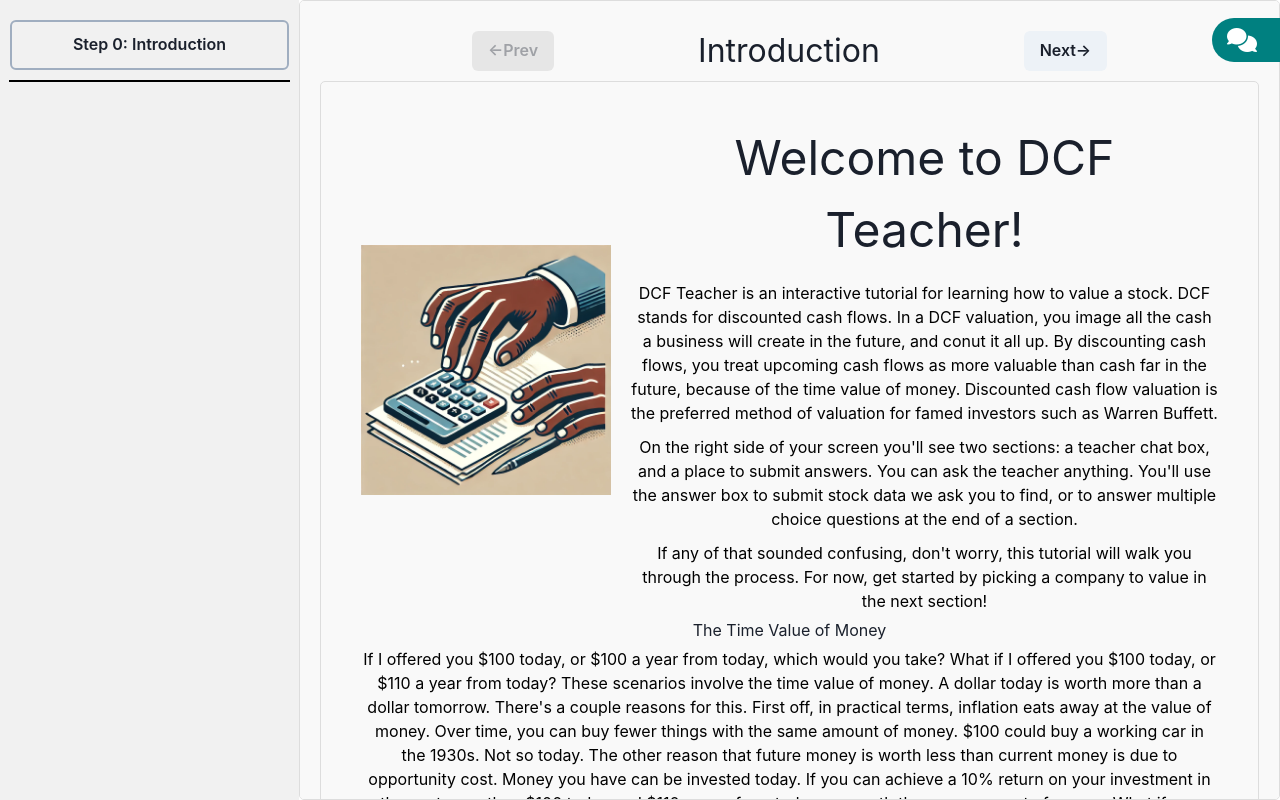
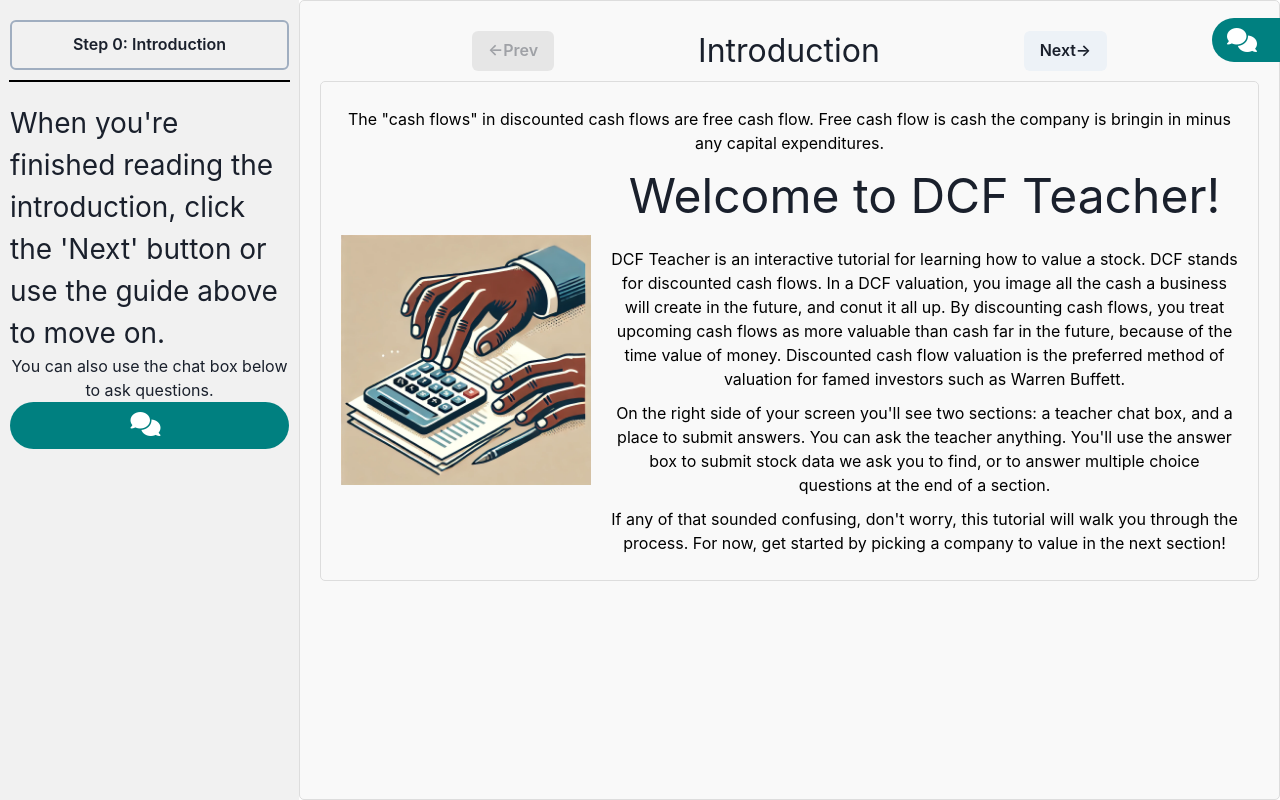
Before and after one commit to JeliHacker/dcf-teacher, a React (Create React App) app in the folder frontend/: page / in a window 1280 px wide. Built offline with nearby package versions, Linux system fonts and the light colour scheme; no server answers.

Commit message:
update styling and content

```diff
--- a/frontend/src/App.js
+++ b/frontend/src/App.js
@@ -107,11 +107,7 @@ function App() {
               sectionIndex={currentSection}
               navigateToSection={navigateToSection}
             >
-              <IntroSection
-                title={sections[currentSection].title}
-                onComplete={completeSection}
-                completed={sections[currentSection].completed}
-              />
+              <InstructionsComponent text='The "cash flows" in discounted cash flows are free cash flow. Free cash flow is cash the company is bringin in minus any capital expenditures.' />
             </SectionComponent>
           ) : currentSection === 1 ? (
             <SectionComponent
@@ -151,14 +147,12 @@ function App() {
               sectionIndex={currentSection}
               navigateToSection={navigateToSection}
             >
-              <InstructionsComponent text='The "cash flows" in discounted cash flows are free cash flow. Free cash flow is cash the company is bringin in minus any capital expenditures.' />
               <FinancialStatements
                 cik={selectedStock.cik}
                 accessionNumber={selectedStock.accessionNumber}
                 ticker={selectedStock.ticker}
                 onComplete={completeSection}
               />
-
             </SectionComponent>
           ) : currentSection === 4 && selectedStock ? (
             <SectionComponent
@@ -170,7 +164,6 @@ function App() {
               sectionIndex={currentSection}
               navigateToSection={navigateToSection}
             >
-              <InstructionsComponent text="Now, get the operating cash flows and the capital expenditures for each of the past 10 years." />
               <FinancialStatements
                 cik={selectedStock.cik}
                 accessionNumber={selectedStock.accessionNumber}
@@ -188,7 +181,6 @@ function App() {
               sectionIndex={currentSection}
               navigateToSection={navigateToSection}
             >
-              <InstructionsComponent text="Now, get the operating cash flows and the capital expenditures for each of the past 10 years." />
               <FinancialStatements
                 cik={selectedStock.cik}
                 accessionNumber={selectedStock.accessionNumber}
--- a/frontend/src/components/ChatDrawer.css
+++ b/frontend/src/components/ChatDrawer.css
@@ -14,8 +14,10 @@
   transition: background-color 0.3s ease;
 }
 
-  .chat-tag:hover, .chat-tag button:hover {
-    background-color: #004d40; /* Darker teal on hover */
+.chat-tag:hover,
+.chat-tag button:hover {
+  background-color: #004d40;
+  /* Darker teal on hover */
 }
 
 .chat-tag i {
--- a/frontend/src/components/ChatDrawer.js
+++ b/frontend/src/components/ChatDrawer.js
@@ -7,7 +7,6 @@ import {
   DrawerOverlay,
   useDisclosure
 } from '@chakra-ui/react';
-
 import React from 'react';
 import TeacherChat from './TeacherChat';
 import './ChatDrawer.css';
@@ -31,7 +30,6 @@ const ChatDrawer = ({ chatHistory, isLoading, userMessage, setUserMessage, sendM
         }}
       >
         <i className="fas fa-comments"></i> {/* Chat icon */}
-
       </div>
       <Drawer
         isOpen={isOpen}
--- a/frontend/src/components/InstructionsComponent.js
+++ b/frontend/src/components/InstructionsComponent.js
@@ -1,9 +1,32 @@
+import dcf_teacher_intro from '../assets/dcf_teacher_intro.png';
+
 function InstructionsComponent({ text }) {
-    return (
+  return (
+    <div className="section">
       <div className="instructions">
         <p>{text}</p>
+        <div style={{ display: 'flex', flexDirection: 'row', justifyContent: 'space-between' }}>
+          <img src={dcf_teacher_intro} alt={"DCF Teacher"} className="intro-image" />
+
+          <div className="intro-text">
+            <h3>Welcome to DCF Teacher!</h3>
+            <p>DCF Teacher is an interactive tutorial for learning how to value a stock.
+              DCF stands for <span className="italics">discounted cash flows.</span> In a DCF valuation, you image all the cash a business will create in the future,
+              and conut it all up. By discounting cash flows, you treat upcoming cash flows as more valuable than cash far in the future, because of the time value of money.
+              Discounted cash flow valuation is the preferred method of valuation for famed investors such as Warren Buffett.
+            </p>
+            <p>
+              On the right side of your screen you'll see two sections: a teacher chat box, and a place to submit answers. You can ask the teacher anything.
+              You'll use the answer box to submit stock data we ask you to find, or to answer multiple choice questions at the end of a section.
+            </p>
+            <p>
+              If any of that sounded confusing, don't worry, this tutorial will walk you through the process. For now, get started by picking a company to value in the next section!
+            </p>
+          </div>
+        </div>
       </div>
-    );
-  }
+    </div>
+  );
+}
 
 export default InstructionsComponent;
--- a/frontend/src/components/IntroSection.js
+++ b/frontend/src/components/IntroSection.js
@@ -8,25 +8,6 @@ function IntroSection({ onComplete }) {
         <div className="section">
 
             <div className="intro-section">
-                <div style={{ display: 'flex', flexDirection: 'row', justifyContent: 'space-between' }}>
-                    <img src={dcf_teacher_intro} alt={"DCF Teacher"} className="intro-image" />
-
-                    <div className="intro-text">
-                        <h3>Welcome to DCF Teacher!</h3>
-                        <p>DCF Teacher is an interactive tutorial for learning how to value a stock.
-                            DCF stands for <span className="italics">discounted cash flows.</span> In a DCF valuation, you image all the cash a business will create in the future,
-                            and conut it all up. By discounting cash flows, you treat upcoming cash flows as more valuable than cash far in the future, because of the time value of money.
-                            Discounted cash flow valuation is the preferred method of valuation for famed investors such as Warren Buffett.
-                        </p>
-                        <p>
-                            On the right side of your screen you'll see two sections: a teacher chat box, and a place to submit answers. You can ask the teacher anything.
-                            You'll use the answer box to submit stock data we ask you to find, or to answer multiple choice questions at the end of a section.
-                        </p>
-                        <p>
-                            If any of that sounded confusing, don't worry, this tutorial will walk you through the process. For now, get started by picking a company to value in the next section!
-                        </p>
-                    </div>
-                </div>
                 <div>
                     <h5>The Time Value of Money</h5>
                     <p>
--- a/frontend/src/components/StockSelection.css
+++ b/frontend/src/components/StockSelection.css
@@ -1,5 +1,9 @@
 .stock-selection {
+    display: flex;
+    justify-content: center;
+    align-items: center;
     text-align: center;
+    margin-top: 20px;
 }
 
 .stocks {
--- a/frontend/src/components/StockSelection.js
+++ b/frontend/src/components/StockSelection.js
@@ -13,7 +13,6 @@ function StockSelection({ onSelectStock }) {
 
   return (
     <div className="stock-selection">
-      <h3>Select a company:</h3>
       <div className="stocks">
         {stocks.map((stock, index) => (
           <div key={index} className="stock" onClick={() => onSelectStock(stock.ticker)}>
--- a/frontend/src/components/UserSubmissionComponent.css
+++ b/frontend/src/components/UserSubmissionComponent.css
@@ -2,7 +2,6 @@
 	display: flex;
 	flex: 1;
 	flex-direction: column;
-	justify-content: space-evenly;
 	overflow-y: auto;
 }
 
@@ -34,3 +33,23 @@
 	background-color: green;
 	color: white;
 }
+
+.chat-tag-instructions {
+	background-color: teal;
+	color: white;
+	padding: 10px;
+	border-radius: 30px;
+	cursor: pointer;
+	transition: background-color 0.3s ease;
+}
+
+
+.chat-tag-instructions:hover,
+.chat-tag-instructions button:hover {
+	background-color: #004d40;
+}
+
+.chat-tag-instructions i {
+	font-size: 1.5rem;
+	margin-right: 8px;
+}
--- a/frontend/src/components/UserSubmissionComponent.js
+++ b/frontend/src/components/UserSubmissionComponent.js
@@ -3,6 +3,7 @@ import React, { useState } from 'react';
 import ReactMarkdown from 'react-markdown';
 import useQuestion from '../hooks/useQuestion';
 import './UserSubmissionComponent.css';
+import '@fortawesome/fontawesome-free/css/all.min.css';
 
 function UserInputComponent({ currentSection, onSubmit, setSectionCompleted }) {
   const [hasFocused, setHasFocused] = useState(false);
@@ -77,6 +78,22 @@ function UserInputComponent({ currentSection, onSubmit, setSectionCompleted }) {
 
   return (
     <div className="user-input-section" style={{ animation: hasFocused ? 'none' : 'glow 1s infinite alternate' }}>
+      {currentSection === 0 && (
+        <>
+          <div style={{ marginTop: '20px' }}>
+            <h3 style={{ fontSize: '28px', textAlign: 'left' }}>When you're finished reading the introduction, click the 'Next' button or use the guide above to move on.</h3>
+
+            You can also use the chat box below to ask questions.
+            <div className='chat-tag-instructions'
+              tabIndex="0"
+            >
+
+              <i className="fas fa-comments"></i> {/* Chat icon */}
+            </div>
+          </div>
+        </>
+      )}
+
       {currentSection === 1 && (
         <>
           <div>
@@ -126,13 +143,35 @@ function UserInputComponent({ currentSection, onSubmit, setSectionCompleted }) {
         <>
           <div>
             <h3 style={{ fontSize: '28px', textAlign: 'center' }}>Select a company to value.</h3>
-            <h1>Topic: {topic}</h1>
           </div>
         </>
       )}
 
       {currentSection === 3 && (
         <>
+          <div style={{ textAlign: 'left', marginTop: '10px' }}>
+            <h3 style={{ fontSize: '28px', fontWeight: 'bold' }}>Free Cash Flow</h3>
+
+            <a href='https://www.investopedia.com/terms/f/freecashflow.asp'>Investopedia</a> defines Free Cash Flow (FCF) as "the cash that a company generates after accounting for cash outflows to support its operations and maintain its capital assets."
+            <br /><br />
+            FCF is a useful metric because it shows how profitable a company is.
+            If the company is going to pay dividends, it will come out of free cash flow (assuming the company is healthy).
+            <br /><br />
+            <div style={{ textAlign: 'center' }}>
+              The formula for FCF is: <br />
+              <span style={{ fontWeight: 'bold', }}>Operating Cash Flows - Capital Expenditures</span>
+            </div>
+            <br />
+            We can find both of these numbers in the statement of cash flows.
+            For operating cash flows, you're looking for the cash flows generated from operating activities.
+            Capital expenditures will be found in the "cash flows from investing" section.
+            Sometimes it will be listed under "capital expenditures", but most of the time it falls under "payments to acquire property, plant, and equiment".
+            <br /><br />
+          </div>
+          <div style={{ textAlign: 'left', border: '1px solid black', backgroundColor: '#fef3b2', fontSize: '28px' }}>
+            <span style={{ fontWeight: 'bold', marginLeft: '10px' }}>Instructions</span>
+          </div>
+          <div style={{ display: 'flex', flexDirection: 'column', textAlign: 'center', border: '1px solid black', padding: '5px' }}>
             <h3>Find the following data for 2023:</h3>
 
             <div style={{ display: 'flex', justifyContent: 'space-between', marginBottom: '10px' }}>
@@ -180,21 +219,23 @@ function UserInputComponent({ currentSection, onSubmit, setSectionCompleted }) {
                 border: 'none',
                 cursor: 'pointer',
                 borderRadius: '4px',
-              transition: 'background-color 0.3s ease'
+                transition: 'background-color 0.3s ease',
+                fontWeight: 'bold',
               }}
               onMouseEnter={(e) => e.target.style.backgroundColor = '#005500'} // Darker green on hover
               onMouseLeave={(e) => e.target.style.backgroundColor = 'green'} // Back to original green
             >
               Submit
-            <span style={{ marginLeft: '5px' }}>▶</span>
+
             </button>
 
+
             {evaluationResult && (
-            <div>
-              <h3>Result:</h3>
+              <div style={{ textAlign: 'left' }}>
                 <ReactMarkdown>{evaluationResult}</ReactMarkdown>
               </div>
             )}
+          </div>
         </>
       )}
 
```
Also changed, not shown: frontend/src/components/CashFlowProjectionsComponent.js (+22 -69 lines). Lines whose indentation alone changed are shown as unchanged.
